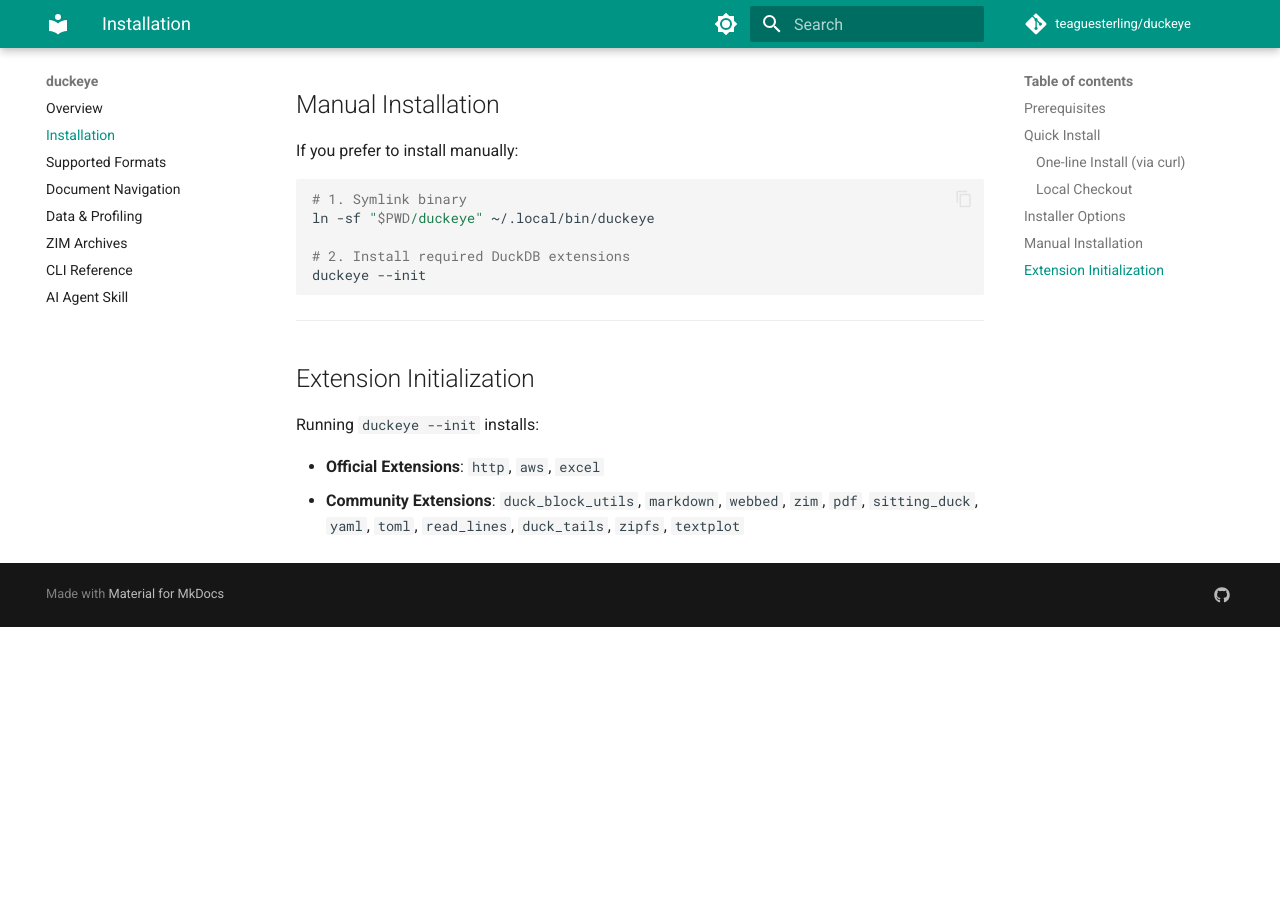
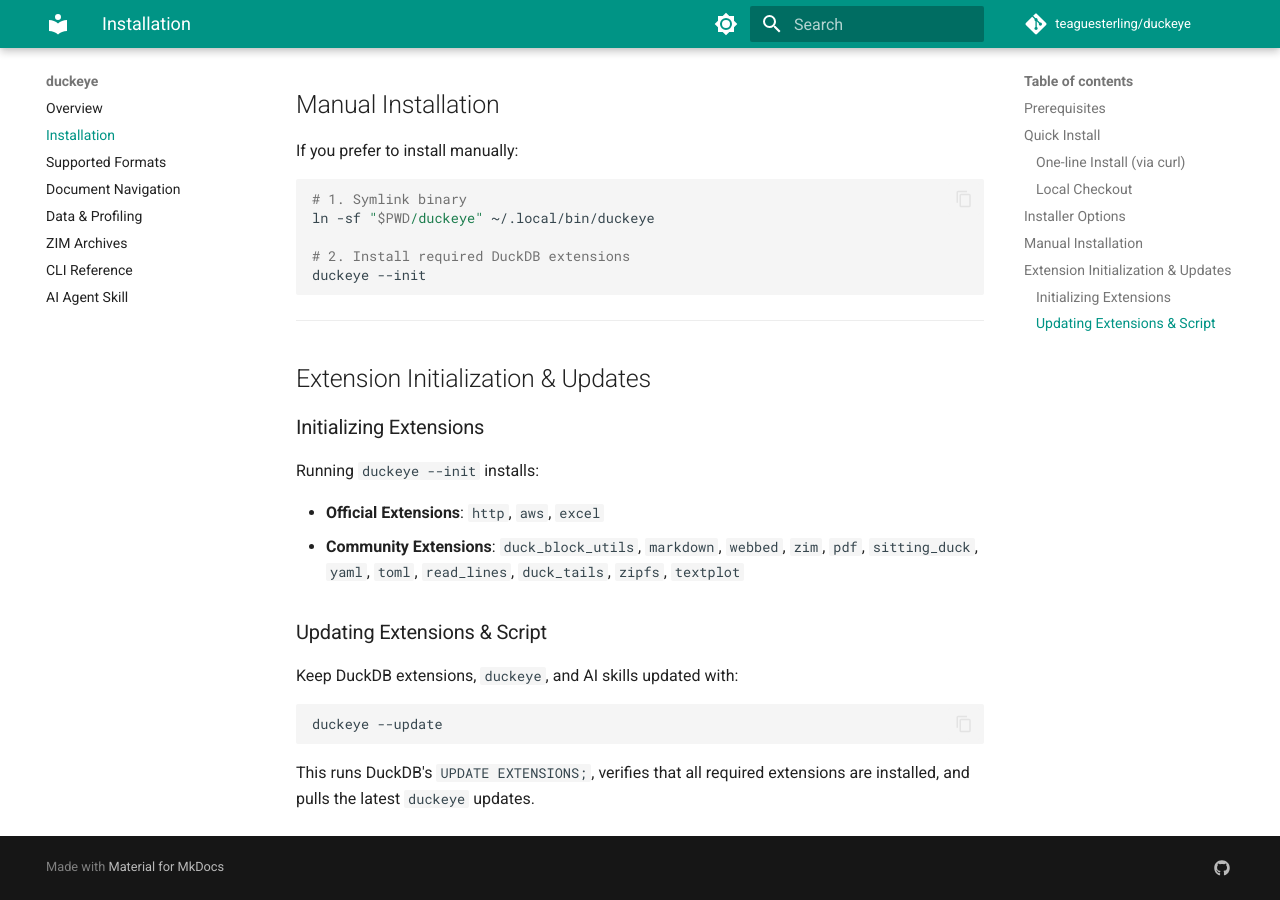
Before and after one commit to teaguesterling/duckeye, an MkDocs documentation site: the page built from docs/installation.md, in a window 1280 px wide and 900 px high, scrolled down 1517 px. Built offline with MkDocs 1.6.1 and Material for MkDocs 9.7.7, drawn with Linux system fonts in a browser that asks for light colours; comment, search, counter and statistics services are not loaded; before the commit the page ends 2144 px from its top, so only the background shows below that.

Commit message:
feat: add --update CLI option to update DuckDB extensions, duckeye script, and AI skills

````diff
--- a/docs/installation.md
+++ b/docs/installation.md
@@ -75,9 +75,19 @@ duckeye --init
 
 ---
 
-## Extension Initialization
+## Extension Initialization & Updates
 
+### Initializing Extensions
 Running `duckeye --init` installs:
 
 * **Official Extensions**: `http`, `aws`, `excel`
 * **Community Extensions**: `duck_block_utils`, `markdown`, `webbed`, `zim`, `pdf`, `sitting_duck`, `yaml`, `toml`, `read_lines`, `duck_tails`, `zipfs`, `textplot`
+
+### Updating Extensions & Script
+Keep DuckDB extensions, `duckeye`, and AI skills updated with:
+
+```bash
+duckeye --update
+```
+
+This runs DuckDB's `UPDATE EXTENSIONS;`, verifies that all required extensions are installed, and pulls the latest `duckeye` updates.
````
Also changed, not shown: README.md (+12 -1 lines), docs/cli_reference.md (+1 -0 lines), skills/duckeye/SKILL.md (+5 -4 lines), 2 other files.
